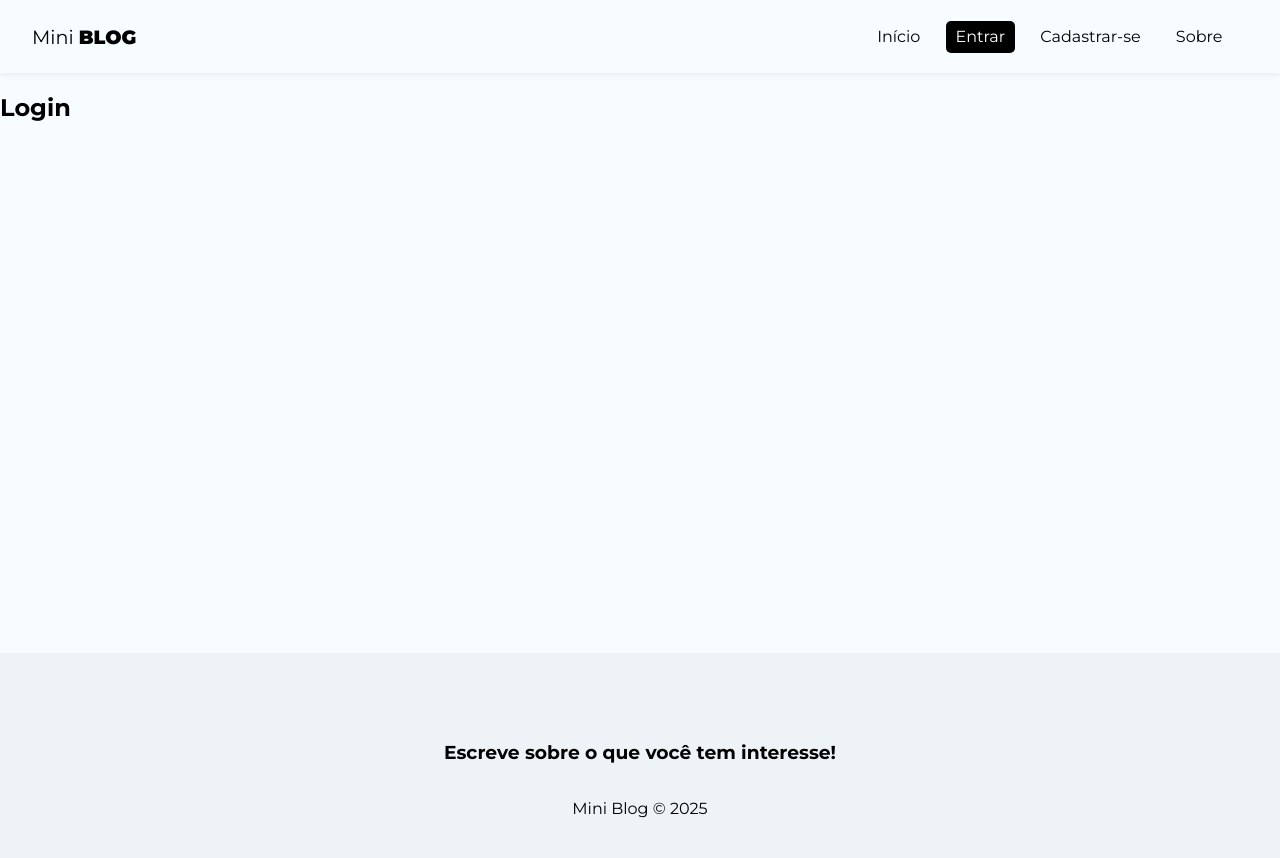
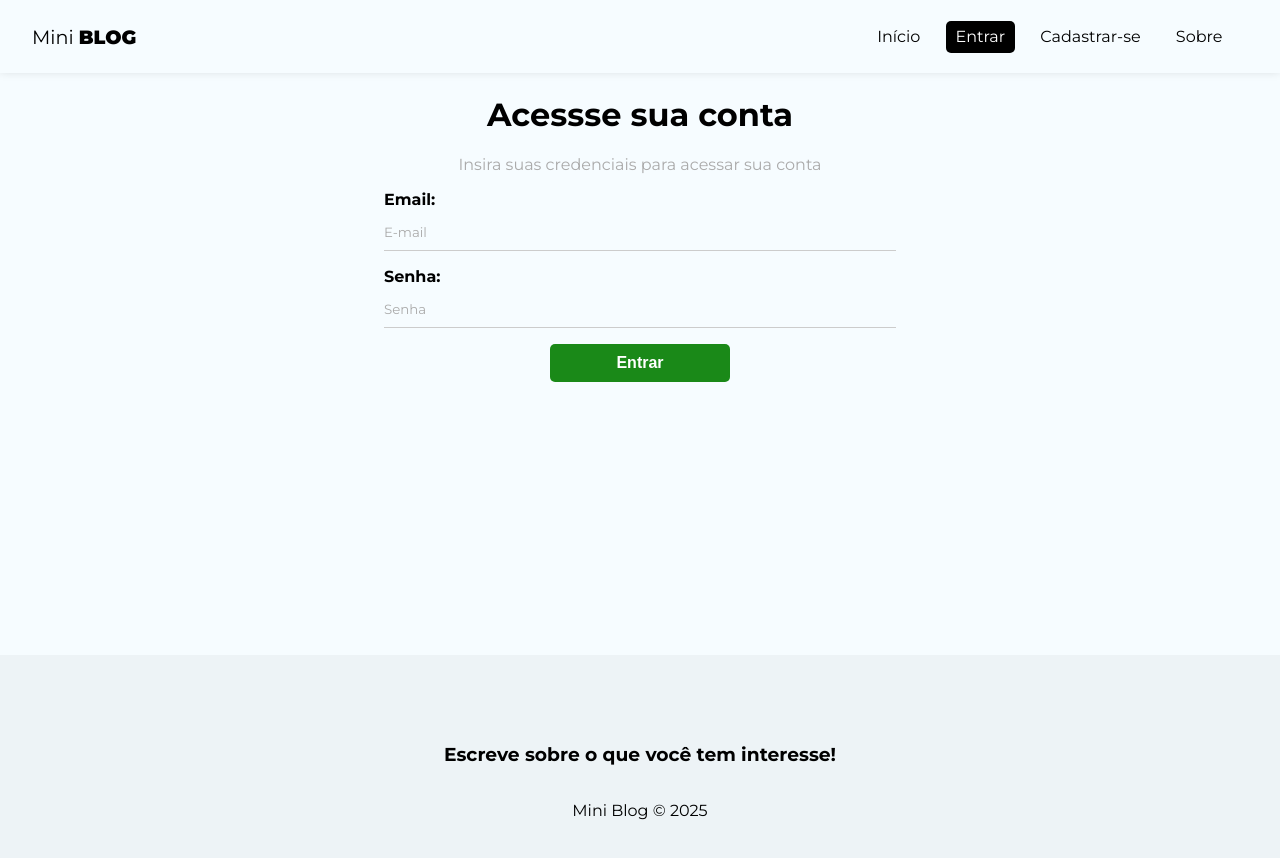
Before and after one commit to Gabrielneves05/miniblog, a React (Create React App) app: page /login in a window 1280 px wide. Shown: the top 858 px of the page. Built offline with nearby package versions, Linux system fonts and the light colour scheme; no server answers.

Commit message:
styles: creation and styling of login page / correction of styles for logout button

```diff
--- a/src/components/Navbar.js
+++ b/src/components/Navbar.js
@@ -76,7 +76,7 @@ export default function Navbar() {
                 </li>
                 {user && (
                     <li>
-                        <button className="logout-btn" onClick={logout}>Sair</button>
+                        <button className={styles.logoutBtn} onClick={logout}>Sair</button>
                     </li>
                 )}
             </ul>
--- a/src/components/Navbar.module.css
+++ b/src/components/Navbar.module.css
@@ -24,9 +24,20 @@
     margin-right: 1em;
 }
 
-.links_list li a, button {
+.links_list li a, .logoutBtn {
     display: flex;
     padding: .4em .6em;
+}
+
+.logoutBtn {
+    background-color: #dc3545;
+    border-radius: 5px;
+    color: #fff;
+    font-size: 1em;
+}
+
+.logoutBtn:hover {
+    background-color: #c82333;
 }
 
 .active {
--- a/src/index.css
+++ b/src/index.css
@@ -98,23 +98,12 @@ textarea {
     background-color: #dc3545;
 }
 
+button {
+    border: none;
+}
+
 button[disabled] {
     background-color: #aaa;
-}
-
-.logout-btn {
-    display: flex;
-    justify-content: center;
-    align-items: center;
-    background-color: #dc3545;
-    border-radius: 5px;
-    border: none;
-    font-size: 1em;
-    color: #fff;
-}
-
-.logout-btn:hover {
-    background-color: #c82333;
 }
 
 .container .error {
--- a/src/pages/Login/Login.js
+++ b/src/pages/Login/Login.js
@@ -1,9 +1,70 @@
 import styles from './Login.module.css';
 
+import { useState, useEffect } from 'react';
+import { useAuthentication } from '../../hooks/useAuthentication';
+
 export default function Login() {
+    const [email, setEmail] = useState('');
+    const [password, setPassword] = useState('');
+
+    const [error, setError] = useState('');
+
+    const { createUser, error: authError, loading } = useAuthentication();
+
+    const handleSubmit = async event => {
+        event.preventDefault();
+
+        setError('');
+
+        const user = {
+            email,
+            password
+        }
+
+        const response = await createUser(user);
+
+        console.log(response);
+    }
+
+    useEffect(() => {
+        if(authError) {
+            setError(authError);
+        }
+    }, [authError]);
+
     return (
-        <div>
-            <h2>Login</h2>
+        <div className={styles.login}>
+            <h1>Acessse sua conta</h1>
+            <p>Insira suas credenciais para acessar sua conta</p>
+            <form onSubmit={handleSubmit}>
+                <label>
+                    <span>Email:</span>
+                    <input
+                        type="email"
+                        name="email"
+                        placeholder="E-mail"
+                        required
+                        value={email}
+                        onChange={event => setEmail(event.target.value)}
+                    />
+                </label>
+                <label>
+                    <span>Senha:</span>
+                    <input
+                        type="password"
+                        name="password"
+                        placeholder="Senha"
+                        required
+                        value={password}
+                        onChange={event => setPassword(event.target.value)}
+                    />
+                </label>
+
+                {!loading && <button className="btn">Entrar</button>}
+                {loading && <button className="btn" disabled>Aguarde...</button>}
+
+                {error && <p className="error">{error}</p>}
+            </form>
         </div>
     );
 }
--- a/src/pages/Login/Login.module.css
+++ b/src/pages/Login/Login.module.css
@@ -0,0 +1,7 @@
+.login {
+    text-align: center;
+}
+
+.login p {
+    color: #aaa;
+}
```
